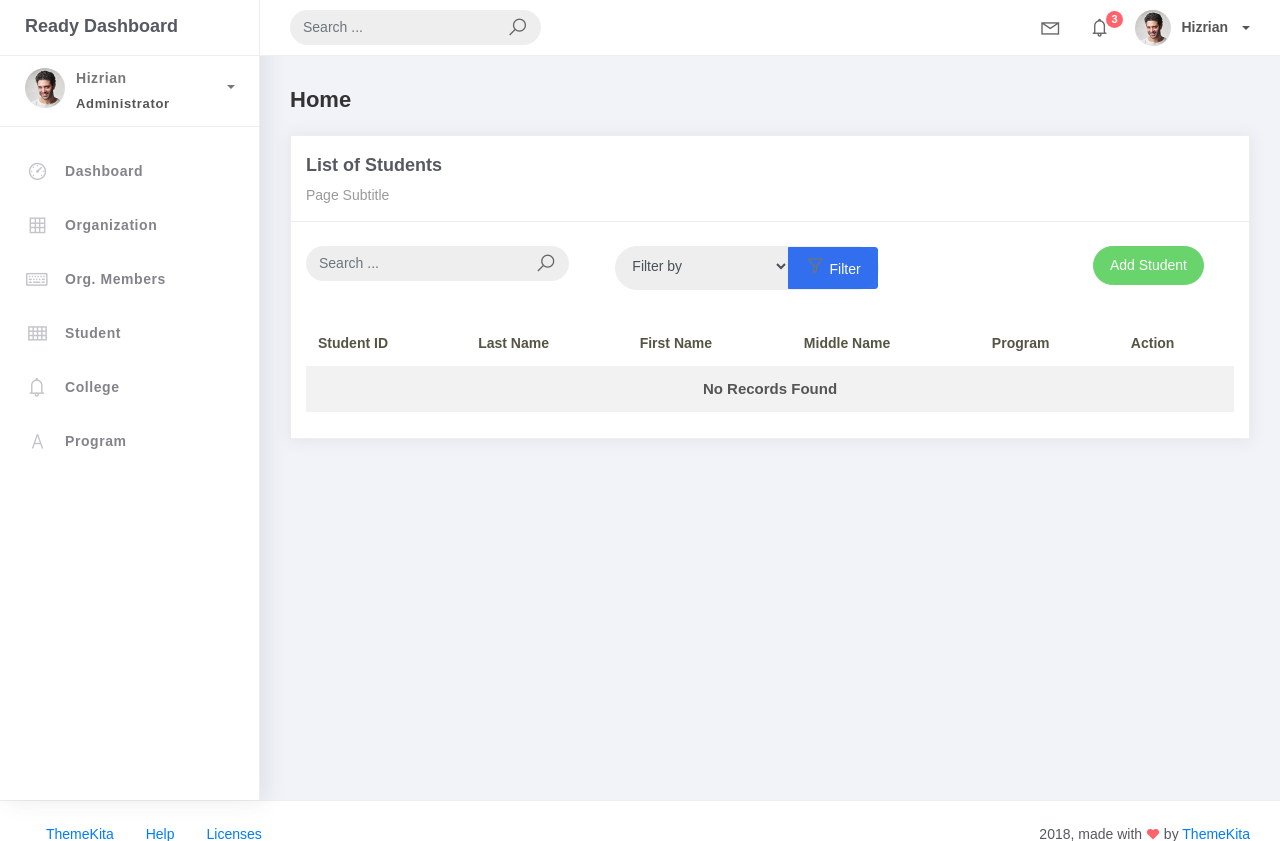
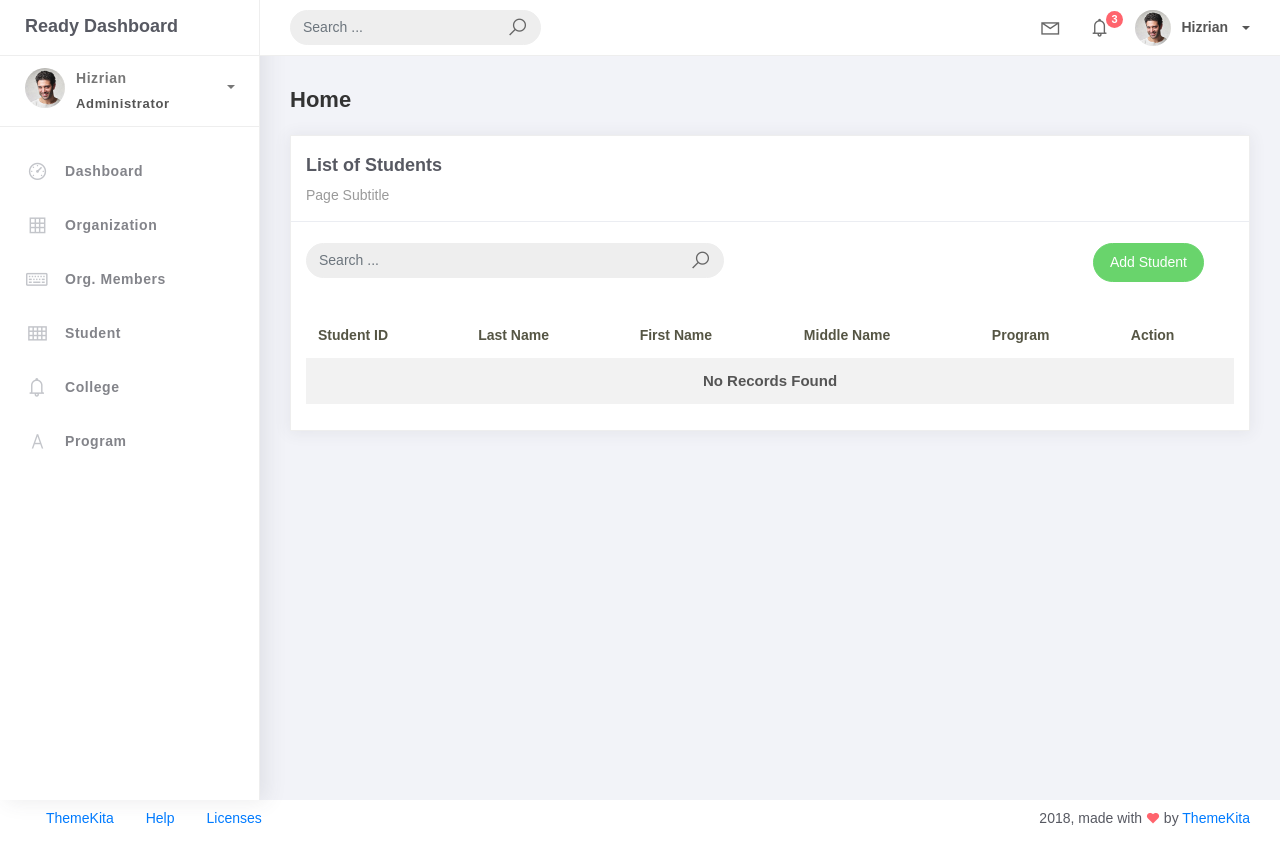
Before and after one commit to lereza/PSUSphere, a Django app: page /student_list/ in a window 1280 px wide. Shown: the top 841 px of the page. Run offline with Django 5.2, Linux system fonts and the light colour scheme; data that the repository does not hold is empty; some libraries are stand-ins or nearby versions.

Commit message:
Update Student list and organization list templates

```diff
--- a/projectsite/templates/Student_list.html
+++ b/projectsite/templates/Student_list.html
@@ -1,11 +1,7 @@
-{% extends 'base.html' %}
-{% load static %}
-{% block content %}
+{% extends 'base.html' %} {% load static %} {% block content %}
 <div class="content">
     <div class="container-fluid">
         <h4 class="page-title">Home</h4>
-
-        <!-- Row for Search and Add Student Button -->
         <div class="row">
             <div class="col-md-12">
                 <div class="card">
@@ -13,14 +9,12 @@
                     <div class="card-title">List of Students</div>
                     <div class="card-category">Page Subtitle</div>
                 </div>
-
-                    <!-- Search Form and Filter Section -->
-                    <div class="col-md-12 row mt-4">
-                        <!-- Search Form -->
-                        <div class="col-md-4">
+                <br />
+                <div class="col-md-12 row">
+                    <div class="col-md-6">
                         <form class="navbar-left navbar-form nav-search mr-md-3" action="{% url 'student_list' %}">
                             <div class="input-group">
-                                    <input type="text" placeholder="Search ..." class="form-control" name="q" />
+                                <input type="text" placeholder="Search ..." class="form-control"  name="q" />
                                 <div class="input-group-append">
                                     <span class="input-group-text">
                                         <i class="la la-search search-icon"></i>
@@ -29,36 +23,12 @@
                             </div>
                         </form>
                     </div>
-
-                        <!-- Search Filter Dropdown -->
-                        <div class="col-md-4">
-                            <form class="navbar-left navbar-form nav-search mr-md-3" action="{% url 'student_list' %}">
-                                <div class="input-group">
-                                    <select name="filter" class="form-control">
-                                        <option value="" disabled selected>Filter by</option>
-                                        <option value="student_id">Student ID</option>
-                                        <option value="lastname">Last Name</option>
-                                        <option value="firstname">First Name</option>
-                                        <option value="program">Program</option>
-                                    </select>
-                                    <div class="input-group-append">
-                                        <button type="submit" class="btn btn-primary">
-                                            <i class="la la-filter search-icon"></i> Filter
-                                        </button>
-                                    </div>
-                                </div>
-                            </form>
-                        </div>
-
-                        <!-- Add Student Button -->
-                        <div class="col-md-4">
+                    <div class="col-md-6">
                         <div class="pull-right">
                             <a href="{% url 'student-add' %}" class="btn btn-success btn-rounded">Add Student</a>
                         </div>
                     </div>
                 </div>
-
-                    <!-- Table displaying students -->
                 <div class="card-body">
                     <table class="table table-striped mt-3">
                         <thead>
@@ -78,7 +48,7 @@
                                 <td>{{ student.lastname }}</td>
                                 <td>{{ student.firstname }}</td>
                                 <td>{{ student.middlename|default:"" }}</td>
-                                        <td>{{ student.program }}</td>
+                                <td>{{ student.program}}</td>
                                 <td>
                                     <a href="{% url 'student-update' student.id %}">Edit</a>
                                     <a href="{% url 'student-delete' student.id %}" class="text-danger">Delete</a>
@@ -86,20 +56,17 @@
                             </tr>
                             {% empty %}
                             <tr>
-                                        <td colspan="6" class="text-center">
+                                <td colspan="6" style="text-align: center;">
                                     <p class="text-sm font-weight-bold mb-0">No Records Found</p>
                                 </td>
                             </tr>
                             {% endfor %}
                         </tbody>
                     </table>
-
-                        <!-- Pagination Include -->
                     {% include 'includes/pagination.html' %}
                 </div>
             </div>
         </div>
     </div>
 </div>
-</div>
 {% endblock %}
```
Also changed, not shown: projectsite/templates/org_list.html (+9 -41 lines). Lines whose indentation alone changed are shown as unchanged.
